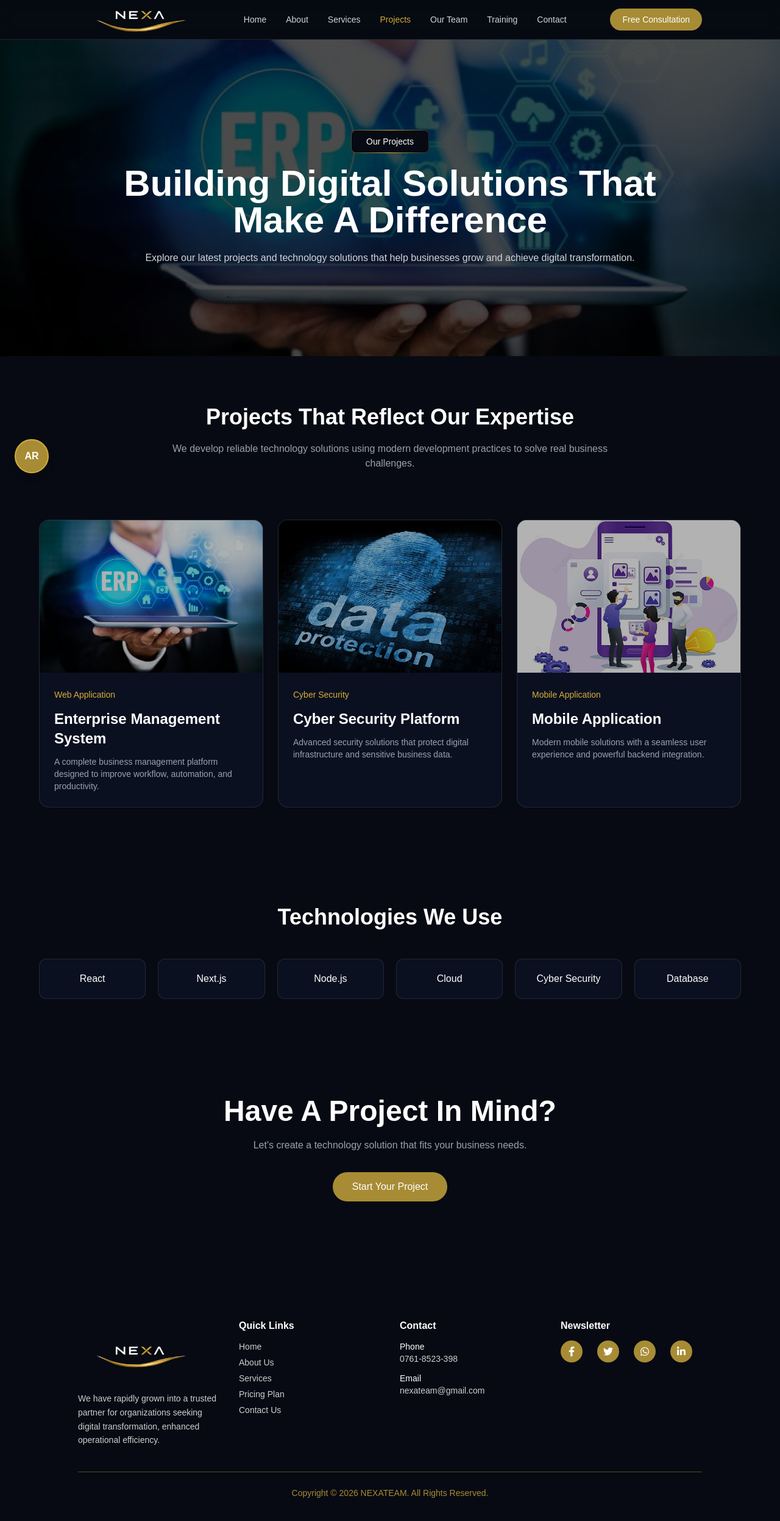
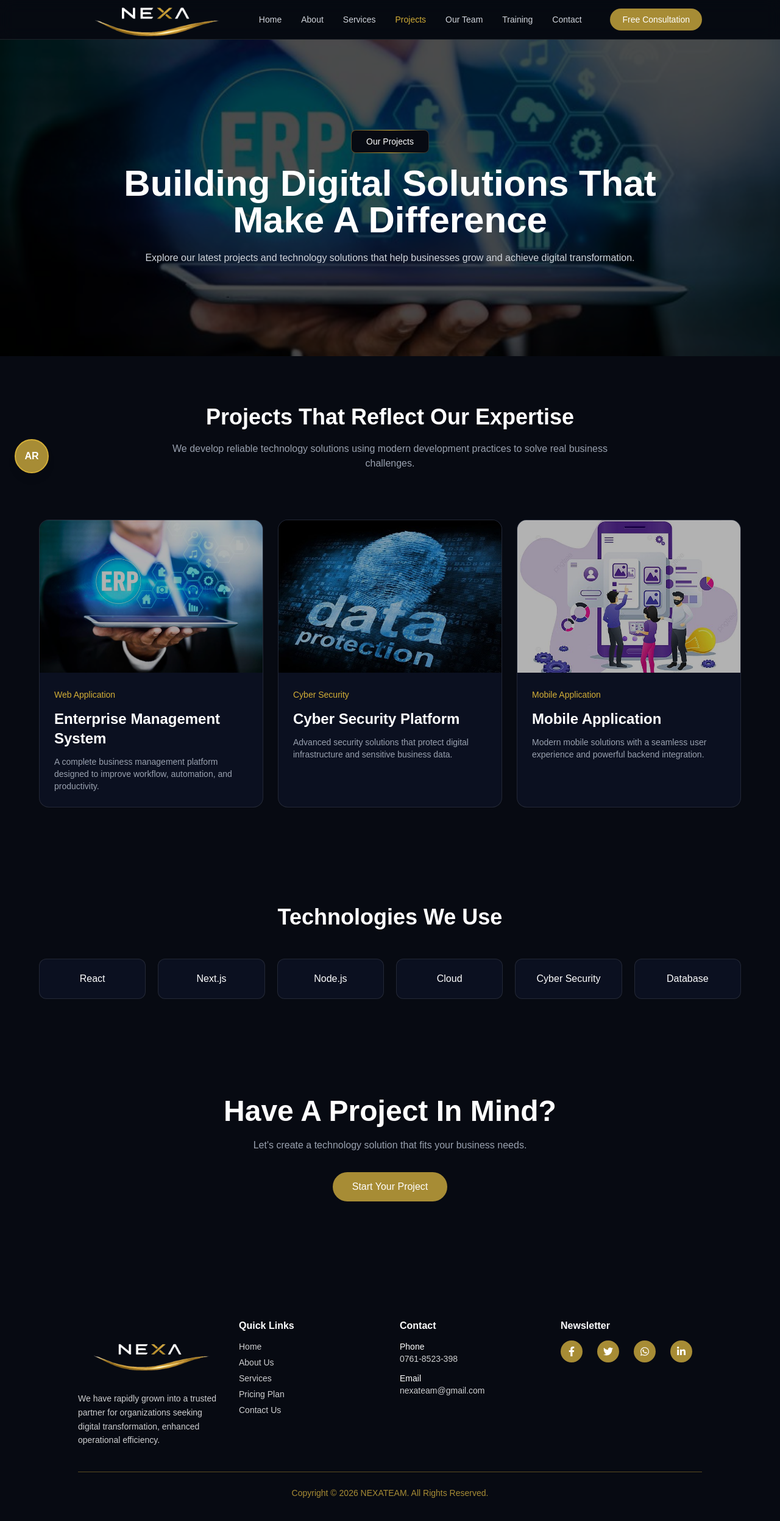
Before and after one commit to YasserEwedai/nexa, a Next.js app: page /projects in a window 1280 px wide. Shown: the top 2494 px of the page at 61% size. Built offline with nearby package versions, Linux system fonts and the light colour scheme.

Commit message:
udate footer

```diff
--- a/app/components/Footer.tsx
+++ b/app/components/Footer.tsx
@@ -21,10 +21,10 @@ export default function Footer() {
               <Image
                 src="/images/logo.png"
                 alt="Nexa Team"
-                width={200}
+                width={250}
                 height={120}
                 priority
-                className="w-[200px] h-[120px] object-contain"
+                className="w-[250px] h-[120px] object-cover"
               />
             </Link>
             <p className="text-white/80 text-sm leading-relaxed transition-all duration-300 hover:text-[#D4AF37] hover:scale-[1.01] active:scale-95 cursor-pointer">
--- a/app/components/Navbar.tsx
+++ b/app/components/Navbar.tsx
@@ -71,10 +71,10 @@ export default function Navbar() {
             <Image
               src="/images/logo.png"
               alt="Nexa Team"
-              width={200}
+              width={250}
               height={120}
               priority
-              className="w-[200px] h-[120px] object-contain"
+              className="w-[250] h-auto onject-contain"
             />
           </Link>
 
```
